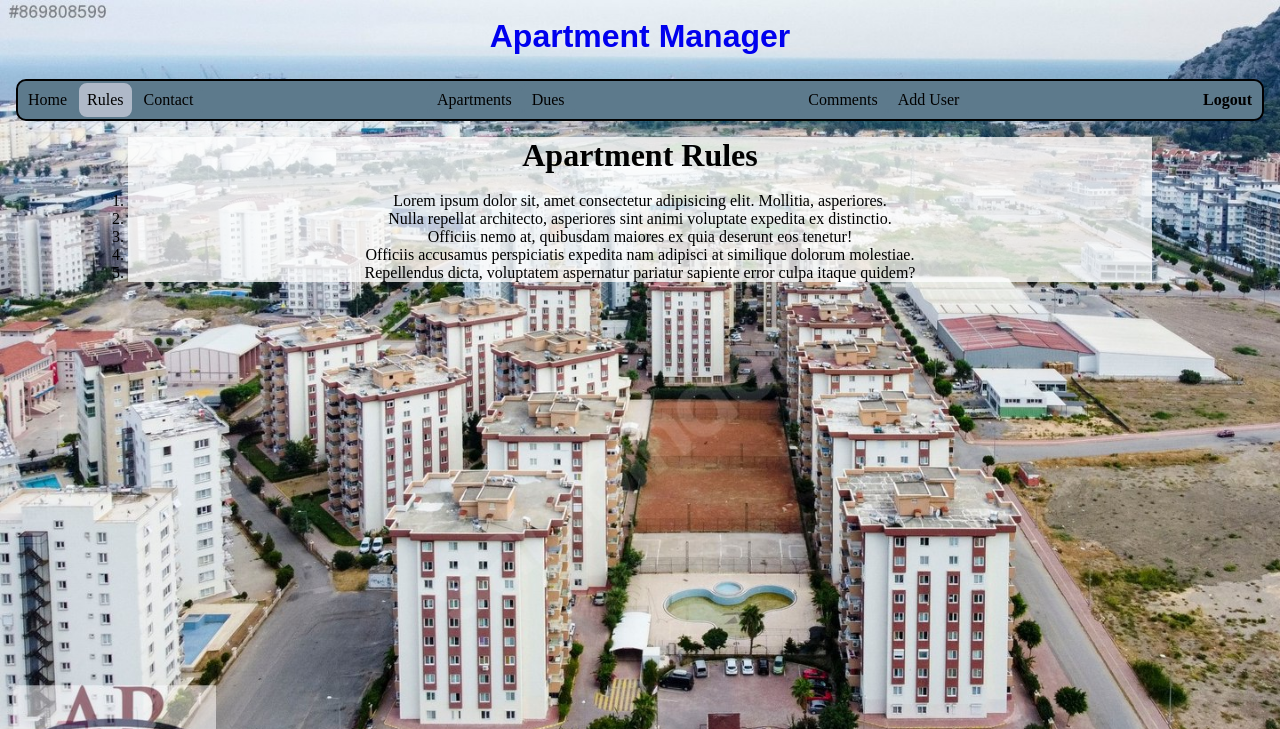
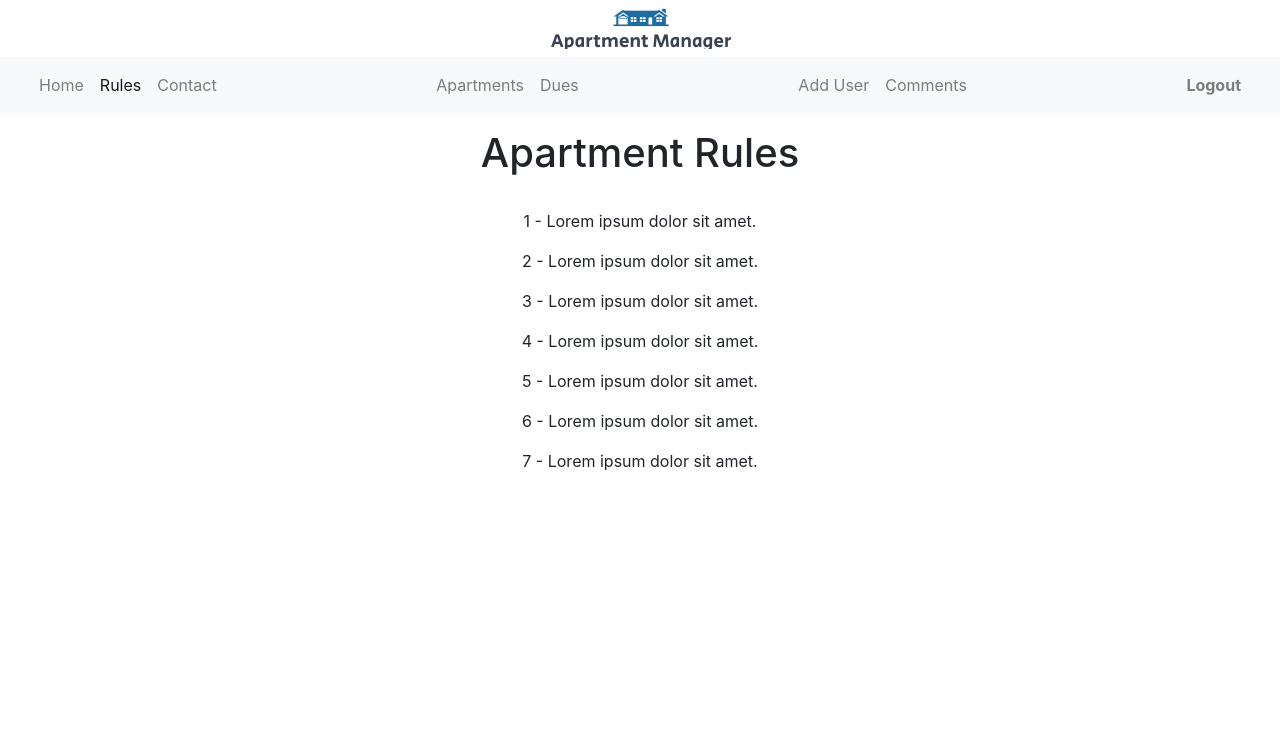
Before and after one commit to BeytullahCetin/ApartmentManager, a PHP site: page /php/rules.php in a window 1280 px wide. Shown: the top 729 px of the page. Run offline with PHP 8.4, Linux system fonts and the light colour scheme; the visitor is signed in with stand-in values (Sample User, id 1).

Commit message:
I have updated UI with using Bootstrap

```diff
--- a/css/styles.css
+++ b/css/styles.css
@@ -12,26 +12,26 @@
 }
 
 body{
-  background: url("../images/2.jpg");
+  /* background: url("../images/2.jpg"); */
   background-repeat: no-repeat;
   background-attachment: fixed;
   background-size: cover;
 }
 
-.center-container{
+/* .center-container{
   display: flex;
   justify-content: center;
   padding: 1rem;
 
-}
+} */
 
 .err{
   color: red;
-  font-size: 1.2rem;
+  font-size: .7rem;
 }
 
 
-a.logo{
+/* a.logo{
   margin-top: 10px;
   display: block;
   text-align: center;
@@ -48,9 +48,9 @@ a.logo:visited{
   font-size: 1.5rem;
   text-decoration: underline;
   padding: .25rem;
-}
+} */
 
-.login-form{
+/* .login-form{
   text-align: center;
   border-bottom-left-radius: 10px;
   border-bottom-right-radius: 10px;
@@ -61,24 +61,20 @@ a.logo:visited{
   border-bottom: 1px solid black;
   border: 1px solid black;
 
-}
+} */
 
-select{
+/* select{
   padding: .25rem;
   margin: .25rem;
-}
+}*/
 
 input{
   margin: .25rem;
   padding: .25rem;
   border-radius: 10px;
-  font-size: 1rem;
-  background-color: white;
-  border: 3px solid var(--login-background);
-  transition: border .5s;
 }
 
-.btn{
+/* .btn{
   text-align: center;
   display: block;
   margin-left: auto;
@@ -91,19 +87,19 @@ input{
   background-color: white;
   border: 3px solid var(--login-background);
   border-radius: 10px;
-}
+} */
 
-.btn:hover{
+/* .btn:hover{
   cursor: pointer;
   color: white;
   font-size: 1.5rem;
   background-color: var(--login-background);
   box-shadow: 2px 2px rgba(0,0, 0, .4);
 
-}
+} */
 
 
-
+/*
 input:hover{
   border: 3px solid var(--login-background2);
 }
@@ -112,14 +108,14 @@ input[type=radio]{
   margin-top: 0.5rem;
   margin-bottom: 0.5rem;
   padding: 0px;
-}
+} */
 
-.buttona{
+/* .buttona{
   text-decoration: none;
-}
+} */
 
 
-.button1{
+/* .button1{
   padding: .15rem;
   font-size: 1.1rem;
   border-radius: 10px;
@@ -138,38 +134,43 @@ input[type=radio]{
   color: white;
   background-color: var(--login-background);
   box-shadow: 2px 2px rgba(0,0, 0, .4);
-}
+} */
 
 img {
     max-width: 100%;
     height: auto;
   }
 
-.flow{
+.success{
+  color: green;
+  text-align: center;
+}
+
+/* .flow{
   text-align: center;
   width: 80%;
   margin-left: auto;
   margin-right: auto;
   background-color: rgba(255,255, 255, 0.75);
-}
+} */
 
-table, th, td, tr{
+/* table, th, td, tr{
   padding: 10px;
   border-collapse: collapse;
 
-}
+} */
 
-th, td{
+/* th, td{
   border-bottom: 1px solid;
 
 
-}
+} */
 
-textarea#comment{
+/* textarea#comment{
   resize: none;
-}
+} */
 
-.nav{
+/* .nav{
   display: flex;
   border-radius: 10px;
   background-color: var(--login-background);
@@ -224,4 +225,4 @@ span.link a{
 
 .active-link a{
   background-color: var(--login-background2);
-}
+} */
--- /dev/null
+++ b/php/css.php
@@ -0,0 +1,7 @@
+
+<?php echo "<link rel='stylesheet' href='https://maxcdn.bootstrapcdn.com/bootstrap/4.5.2/css/bootstrap.min.css'>"; ?>
+<?php echo "<script src='https://ajax.googleapis.com/ajax/libs/jquery/3.5.1/jquery.min.js'></script>"; ?>
+<?php echo "<script src='https://cdnjs.cloudflare.com/ajax/libs/popper.js/1.16.0/umd/popper.min.js'></script>"; ?>
+<?php echo "<script src='https://maxcdn.bootstrapcdn.com/bootstrap/4.5.2/js/bootstrap.min.js'></script>"; ?>
+<?php
+echo "<link rel='stylesheet' href='http://localhost:80/css/styles.css?v=".time()."'>";?>
--- a/php/dues.php
+++ b/php/dues.php
@@ -5,7 +5,7 @@
     <meta charset="UTF-8">
     <meta name="viewport" content="width=device-width, initial-scale=1.0">
     <title>Document</title>
-    <link rel="stylesheet" href="http://localhost:80/css/styles.css?v=<?php echo time(); ?>">
+    <?php include "css.php";?>
 
 </head>
 
--- a/php/login.php
+++ b/php/login.php
@@ -5,7 +5,7 @@
     <meta charset="UTF-8">
     <meta name="viewport" content="width=device-width, initial-scale=1.0">
     <title>Apartment Manager</title>
-    <link rel="stylesheet" href="http://localhost:80/css/styles.css?v=<?php echo time(); ?>">
+    <?php include "css.php";?>
 </head>
 
 <body>
--- a/php/navbar.php
+++ b/php/navbar.php
@@ -1,49 +1,59 @@
 <?php session_start(); ?>
 
 <header>
-    <a class="logo" href="http://localhost:80/index.php">
-        <h1>Apartment Manager</h1>
-    </a>
+    <div class="container-fluid my-2 text-center">
+        <a href="http://localhost:80/index.php">
+            <img src="../images/apartment-manager-logo.png" alt="logo">
+        </a>
+    </div>
+
+
 </header>
 
-<nav class="nav">
+<nav class="navbar navbar-expand-sm bg-light navbar-light">
 
-    <ul class="links">
+    <div class="container-fluid">
+
+        <ul class="navbar-nav justify-content-left">
+
+            <li class="nav-item <?php if ($_SERVER['REQUEST_URI'] == "/index.php") echo "active"; ?>"><a class="nav-link" href="http://localhost:80/index.php">Home</a></li>
+            <li class="nav-item <?php if ($_SERVER['REQUEST_URI'] == "/php/rules.php") echo "active"; ?>"><a class="nav-link" href="http://localhost:80/php/rules.php">Rules</a></li>
+            <li class="nav-item <?php if ($_SERVER['REQUEST_URI'] == "/php/contact.php") echo "active"; ?>"><a class="nav-link" href="http://localhost:80/php/contact.php">Contact</a></li>
+        </ul>
+
+        <?php if (isset($_SESSION["authorization"])) { ?>
+
+            <ul class="nav navbar-nav justify-content-center">
+                <li class="nav-item <?php if ($_SERVER['REQUEST_URI'] == "/php/apartments.php") echo "active"; ?>"><a class="nav-link" href="http://localhost:80/php/apartments.php">Apartments</a></li>
+                <li class="nav-item <?php if ($_SERVER['REQUEST_URI'] == "/php/dues.php") echo "active"; ?>"><a class="nav-link" href="http://localhost:80/php/dues.php">Dues</a></li>
+            </ul>
 
 
-        <li class="link <?php if ($_SERVER['REQUEST_URI'] == "/index.php") echo "active-link"; ?>"><a href="http://localhost:80/index.php">Home</a></li>
-        <li class="link <?php if ($_SERVER['REQUEST_URI'] == "/php/rules.php") echo "active-link"; ?>"><a href="http://localhost:80/php/rules.php">Rules</a></li>
-        <li class="link <?php if ($_SERVER['REQUEST_URI'] == "/php/contact.php") echo "active-link"; ?>"><a href="http://localhost:80/php/contact.php">Contact</a></li>
+            <?php if ($_SESSION['authorization'] == 1) { ?>
 
-    </ul>
+                <ul class="nav navbar-nav justify-content-center">
+
+                    <li class="nav-item <?php if ($_SERVER['REQUEST_URI'] == "/php/adduser.php") echo "active"; ?>"><a class="nav-link" href="http://localhost:80/php/adduser.php">Add User</a></li>
+                    <li class="nav-item <?php if ($_SERVER['REQUEST_URI'] == "/php/comments.php") echo "active"; ?>"><a class="nav-link" href="http://localhost:80/php/comments.php">Comments</a></li>
+
+            <?php
+            }
+        } ?>
+                </ul>
 
 
-    <?php if (isset($_SESSION["authorization"])) { ?>
+                <ul class="nav navbar-nav justify-content-right">
 
-        <ul class="links">
-            <li class="link <?php if ($_SERVER['REQUEST_URI'] == "/php/apartments.php") echo "active-link"; ?>"><a href="http://localhost:80/php/apartments.php">Apartments</a></li>
-            <li class="link <?php if ($_SERVER['REQUEST_URI'] == "/php/dues.php") echo "active-link"; ?>"><a href="http://localhost:80/php/dues.php">Dues</a></li>
-        </ul>
+                    <li>
+                        <?php if (!isset($_SESSION['isLoggedIn'])) { ?>
+                            <span class="nav-item <?php if ($_SERVER['REQUEST_URI'] == "/php/login.php") echo "active"; ?>"><a class="nav-link" href="http://localhost:80/php/login.php"><b>Login</b></a></span>
+                        <?php } else { ?>
+                            <span class="nav-item"><a class="nav-link" href="logout.php"><b>Logout</b></a></span>
+                        <?php } ?>
 
-        <?php if ($_SESSION['authorization'] == 1) { ?>
+                    </li>
 
-            <ul class="links">
-                <li class="link <?php if ($_SERVER['REQUEST_URI'] == "/php/comments.php") echo "active-link"; ?>"><a href="http://localhost:80/php/comments.php">Comments</a></li>
-                <li class="link <?php if ($_SERVER['REQUEST_URI'] == "/php/adduser.php") echo "active-link"; ?>"><a href="http://localhost:80/php/adduser.php">Add User</a></li>
-            </ul>
-    <?php
+                </ul>
 
-        }
-    } ?>
-
-
-    <?php if (!isset($_SESSION['isLoggedIn'])) { ?>
-        <span class="link <?php if ($_SERVER['REQUEST_URI'] == "/php/login.php") echo "active-link"; ?>"><a href="http://localhost:80/php/login.php"><b>Login</b></a></span>
-    <?php } else { ?>
-        <span class="link"><a href="logout.php"><b>Logout</b></a></span>
-    <?php } ?>
-
-
-
-
+    </div>
 </nav>
--- a/php/rules.php
+++ b/php/rules.php
@@ -5,7 +5,7 @@
     <meta charset="UTF-8">
     <meta name="viewport" content="width=device-width, initial-scale=1.0">
     <title>Apartment Manager</title>
-    <link rel="stylesheet" href="http://localhost:80/css/styles.css?v=<?php echo time(); ?>">
+    <?php include "css.php";?>
 
 </head>
 
@@ -16,20 +16,36 @@
     include 'navbar.php';
     ?>
 
-    <div class="flow">
-        <h1>
-            Apartment Rules
-        </h1>
-        <br>
-        <ol style="margin-left: auto; margin-right: auto;">
-            <li>Lorem ipsum dolor sit, amet consectetur adipisicing elit. Mollitia, asperiores.</li>
-            <li>Nulla repellat architecto, asperiores sint animi voluptate expedita ex distinctio.</li>
-            <li>Officiis nemo at, quibusdam maiores ex quia deserunt eos tenetur!</li>
-            <li>Officiis accusamus perspiciatis expedita nam adipisci at similique dolorum molestiae.</li>
-            <li>Repellendus dicta, voluptatem aspernatur pariatur sapiente error culpa itaque quidem?</li>
-        </ol>
+<div class="container">
+
+<div class="row">
+
+<div class="col-lg-2"></div>
+
+    <div class="col-lg-8">
+
+        <div class="text-center my-3">
+
+            <h1>Apartment Rules</h1>
+            <br>
+            <p>1 - Lorem ipsum dolor sit amet.</p>
+            <p>2 - Lorem ipsum dolor sit amet.</p>
+            <p>3 - Lorem ipsum dolor sit amet.</p>
+            <p>4 - Lorem ipsum dolor sit amet.</p>
+            <p>5 - Lorem ipsum dolor sit amet.</p>
+            <p>6 - Lorem ipsum dolor sit amet.</p>
+            <p>7 - Lorem ipsum dolor sit amet.</p>
+
+        </div>
 
     </div>
+
+    <div class="col-lg-2"></div>
+
+
+</div>
+
+</div>
 
 </body>
 
--- a/php/updateresidentform.php
+++ b/php/updateresidentform.php
@@ -5,7 +5,7 @@
     <meta charset="UTF-8">
     <meta name="viewport" content="width=device-width, initial-scale=1.0">
     <title>Add User</title>
-    <link rel="stylesheet" href="http://localhost:80/css/styles.css?v=<?php echo time(); ?>">
+    <?php include "css.php";?>
 </head>
 
 <body>
--- a/php/welcome.php
+++ b/php/welcome.php
@@ -5,7 +5,7 @@
     <meta charset="UTF-8">
     <meta name="viewport" content="width=device-width, initial-scale=1.0">
     <title>Welcome</title>
-    <link rel="stylesheet" href="http://localhost:80/css/styles.css?v=<?php echo time(); ?>">
+    <?php include "css.php";?>
 </head>
 
 <body>
```
Also changed, not shown: index.php (+20 -12 lines), php/adduser.php (+100 -48 lines), php/apartments.php (+17 -7 lines), php/comments.php (+22 -4 lines), php/contact.php (+31 -4 lines), php/navbardeneme.php (added, +31 -0 lines), php/updateresident.php (+1 -17 lines), images/apartment-manager-logo.png (added).
